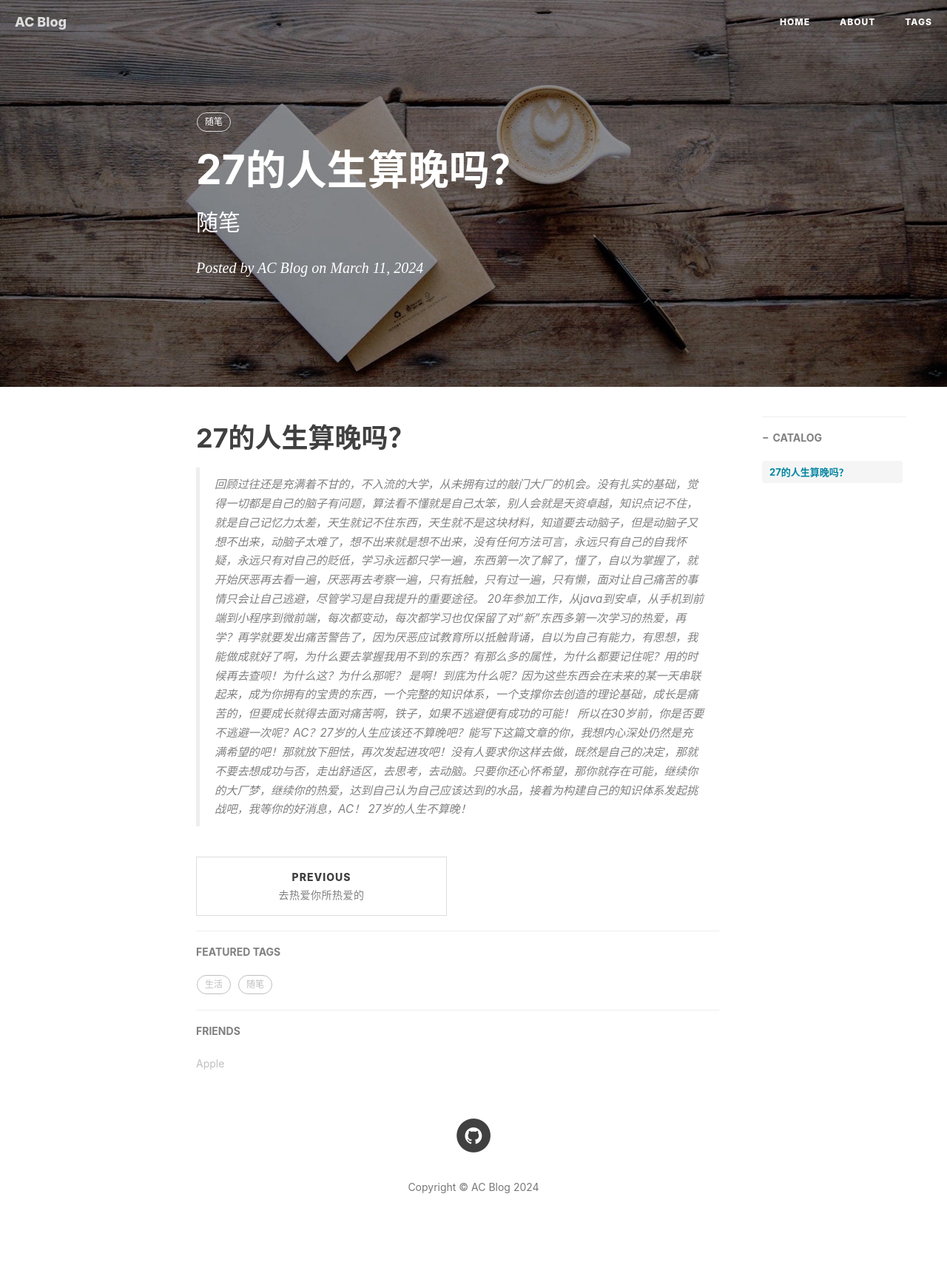
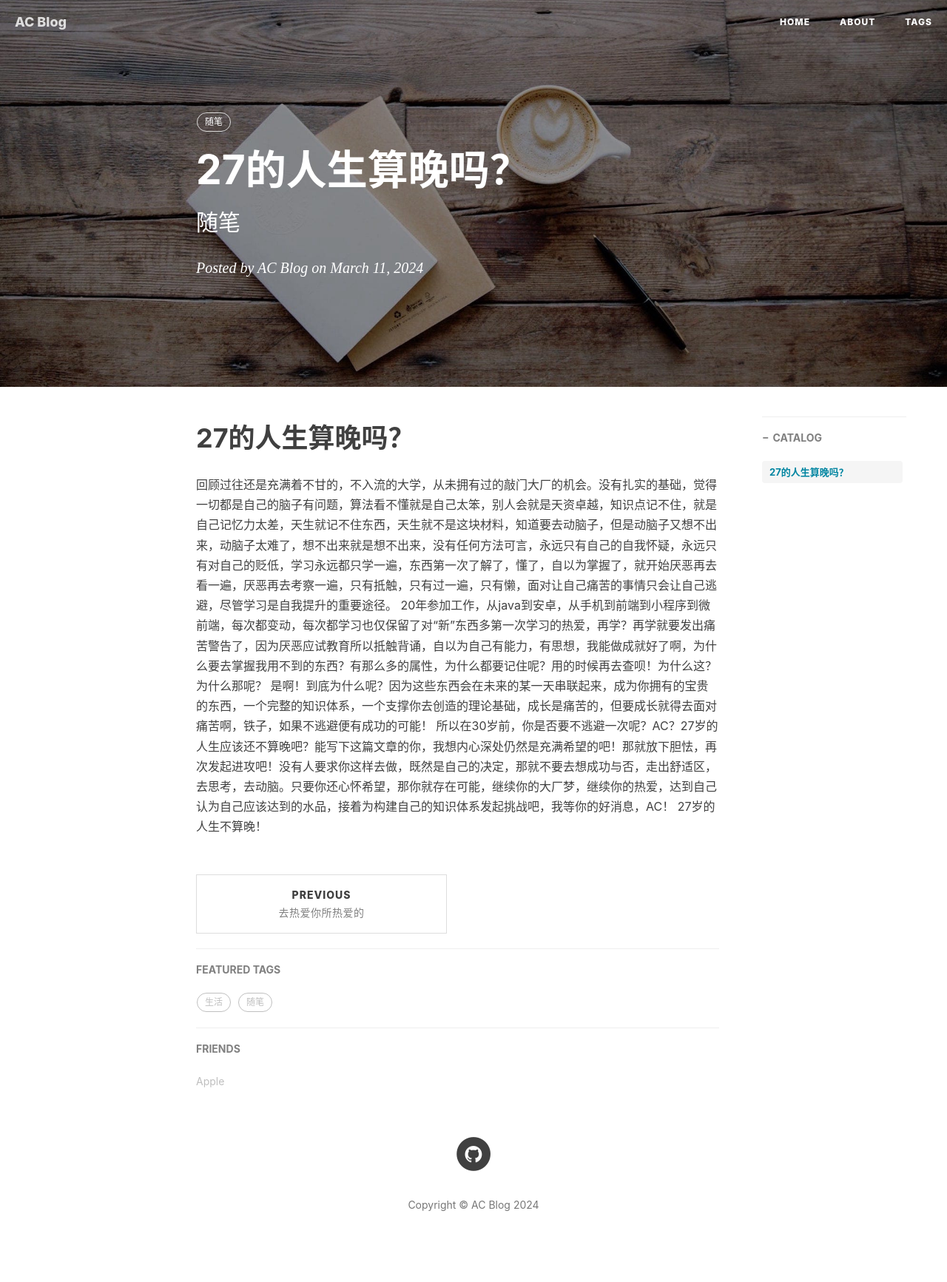
Before and after one commit to speedzero/speedzero.github.io, a Jekyll site: the page built from _posts/2024-03-11-27岁的人生算晚吗.md, in a window 1280 px wide. Shown: the whole page at 74% size. Built offline with Jekyll 4.4.1, drawn with Linux system fonts in a browser that asks for light colours; nearby versions of some CDN libraries; comment, search, counter and statistics services are not loaded; before the commit the page ends 1709 px from its top, so only the background shows below that.

Commit message:
文章修改！

```diff
--- a/_posts/2024-03-11-27岁的人生算晚吗.md
+++ b/_posts/2024-03-11-27岁的人生算晚吗.md
@@ -11,8 +11,8 @@ tags:
 ---
 
 # 27的人生算晚吗？
-> 回顾过往还是充满着不甘的，不入流的大学，从未拥有过的敲门大厂的机会。没有扎实的基础，觉得一切都是自己的脑子有问题，算法看不懂就是自己太笨，别人会就是天资卓越，知识点记不住，就是自己记忆力太差，天生就记不住东西，天生就不是这块材料，知道要去动脑子，但是动脑子又想不出来，动脑子太难了，想不出来就是想不出来，没有任何方法可言，永远只有自己的自我怀疑，永远只有对自己的贬低，学习永远都只学一遍，东西第一次了解了，懂了，自以为掌握了，就开始厌恶再去看一遍，厌恶再去考察一遍，只有抵触，只有过一遍，只有懒，面对让自己痛苦的事情只会让自己逃避，尽管学习是自我提升的重要途径。
-> 20年参加工作，从java到安卓，从手机到前端到小程序到微前端，每次都变动，每次都学习也仅保留了对“新”东西多第一次学习的热爱，再学？再学就要发出痛苦警告了，因为厌恶应试教育所以抵触背诵，自以为自己有能力，有思想，我能做成就好了啊，为什么要去掌握我用不到的东西？有那么多的属性，为什么都要记住呢？用的时候再去查呗！为什么这？为什么那呢？
-> 是啊！到底为什么呢？因为这些东西会在未来的某一天串联起来，成为你拥有的宝贵的东西，一个完整的知识体系，一个支撑你去创造的理论基础，成长是痛苦的，但要成长就得去面对痛苦啊，铁子，如果不逃避便有成功的可能！
-> 所以在30岁前，你是否要不逃避一次呢？AC？27岁的人生应该还不算晚吧？能写下这篇文章的你，我想内心深处仍然是充满希望的吧！那就放下胆怯，再次发起进攻吧！没有人要求你这样去做，既然是自己的决定，那就不要去想成功与否，走出舒适区，去思考，去动脑。只要你还心怀希望，那你就存在可能，继续你的大厂梦，继续你的热爱，达到自己认为自己应该达到的水品，接着为构建自己的知识体系发起挑战吧，我等你的好消息，AC！
-> 27岁的人生不算晚！
+回顾过往还是充满着不甘的，不入流的大学，从未拥有过的敲门大厂的机会。没有扎实的基础，觉得一切都是自己的脑子有问题，算法看不懂就是自己太笨，别人会就是天资卓越，知识点记不住，就是自己记忆力太差，天生就记不住东西，天生就不是这块材料，知道要去动脑子，但是动脑子又想不出来，动脑子太难了，想不出来就是想不出来，没有任何方法可言，永远只有自己的自我怀疑，永远只有对自己的贬低，学习永远都只学一遍，东西第一次了解了，懂了，自以为掌握了，就开始厌恶再去看一遍，厌恶再去考察一遍，只有抵触，只有过一遍，只有懒，面对让自己痛苦的事情只会让自己逃避，尽管学习是自我提升的重要途径。
+20年参加工作，从java到安卓，从手机到前端到小程序到微前端，每次都变动，每次都学习也仅保留了对“新”东西多第一次学习的热爱，再学？再学就要发出痛苦警告了，因为厌恶应试教育所以抵触背诵，自以为自己有能力，有思想，我能做成就好了啊，为什么要去掌握我用不到的东西？有那么多的属性，为什么都要记住呢？用的时候再去查呗！为什么这？为什么那呢？
+是啊！到底为什么呢？因为这些东西会在未来的某一天串联起来，成为你拥有的宝贵的东西，一个完整的知识体系，一个支撑你去创造的理论基础，成长是痛苦的，但要成长就得去面对痛苦啊，铁子，如果不逃避便有成功的可能！
+所以在30岁前，你是否要不逃避一次呢？AC？27岁的人生应该还不算晚吧？能写下这篇文章的你，我想内心深处仍然是充满希望的吧！那就放下胆怯，再次发起进攻吧！没有人要求你这样去做，既然是自己的决定，那就不要去想成功与否，走出舒适区，去思考，去动脑。只要你还心怀希望，那你就存在可能，继续你的大厂梦，继续你的热爱，达到自己认为自己应该达到的水品，接着为构建自己的知识体系发起挑战吧，我等你的好消息，AC！
+27岁的人生不算晚！
```
